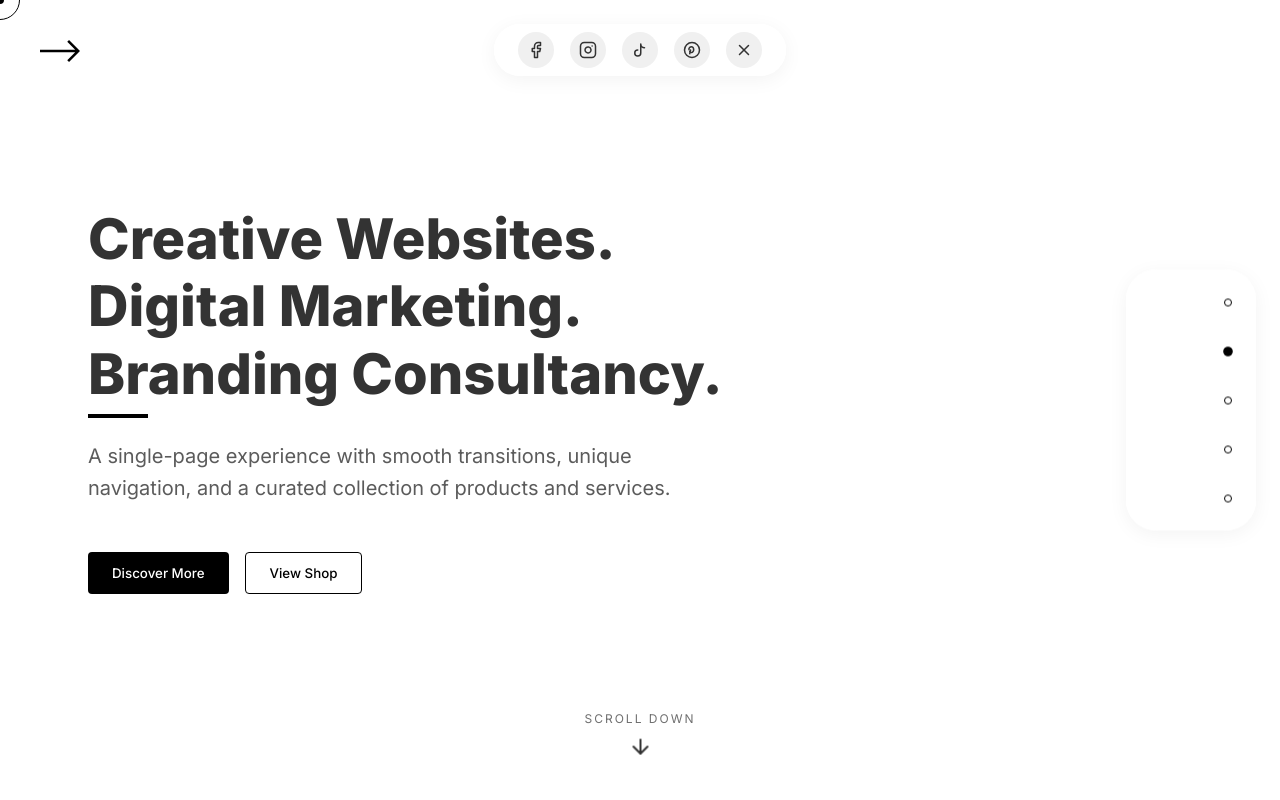
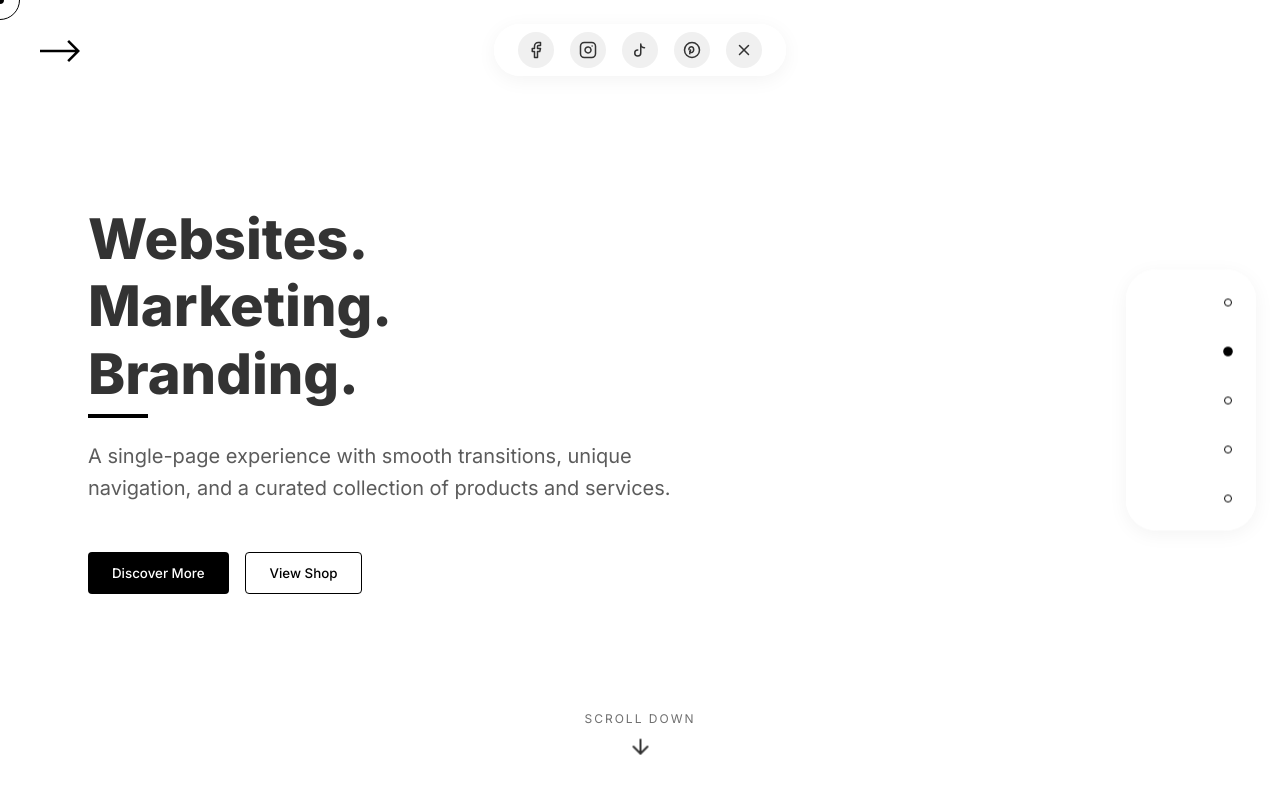
Before and after one commit to billahdotdev/brandotory, a React (Vite) app: page / in a window 1280 px wide. Shown: the top 800 px of the page. Built offline with nearby package versions, Linux system fonts and the light colour scheme.

Commit message:
works on home

```diff
--- a/src/sections/Home.jsx
+++ b/src/sections/Home.jsx
@@ -22,9 +22,9 @@ const Home = ({ registerSection, onButtonHover, navigateTo }) => {
 
       <div className="section-content">
         <h1 className="section-title">
-          <span className="title-line">Creative Websites.</span>
-          <span className="title-line">Digital Marketing.</span>
-          <span className="title-line">Branding Consultancy.</span>
+          <span className="title-line">Websites.</span>
+          <span className="title-line">Marketing.</span>
+          <span className="title-line">Branding.</span>
         </h1>
 
         <p className="section-description">
```
